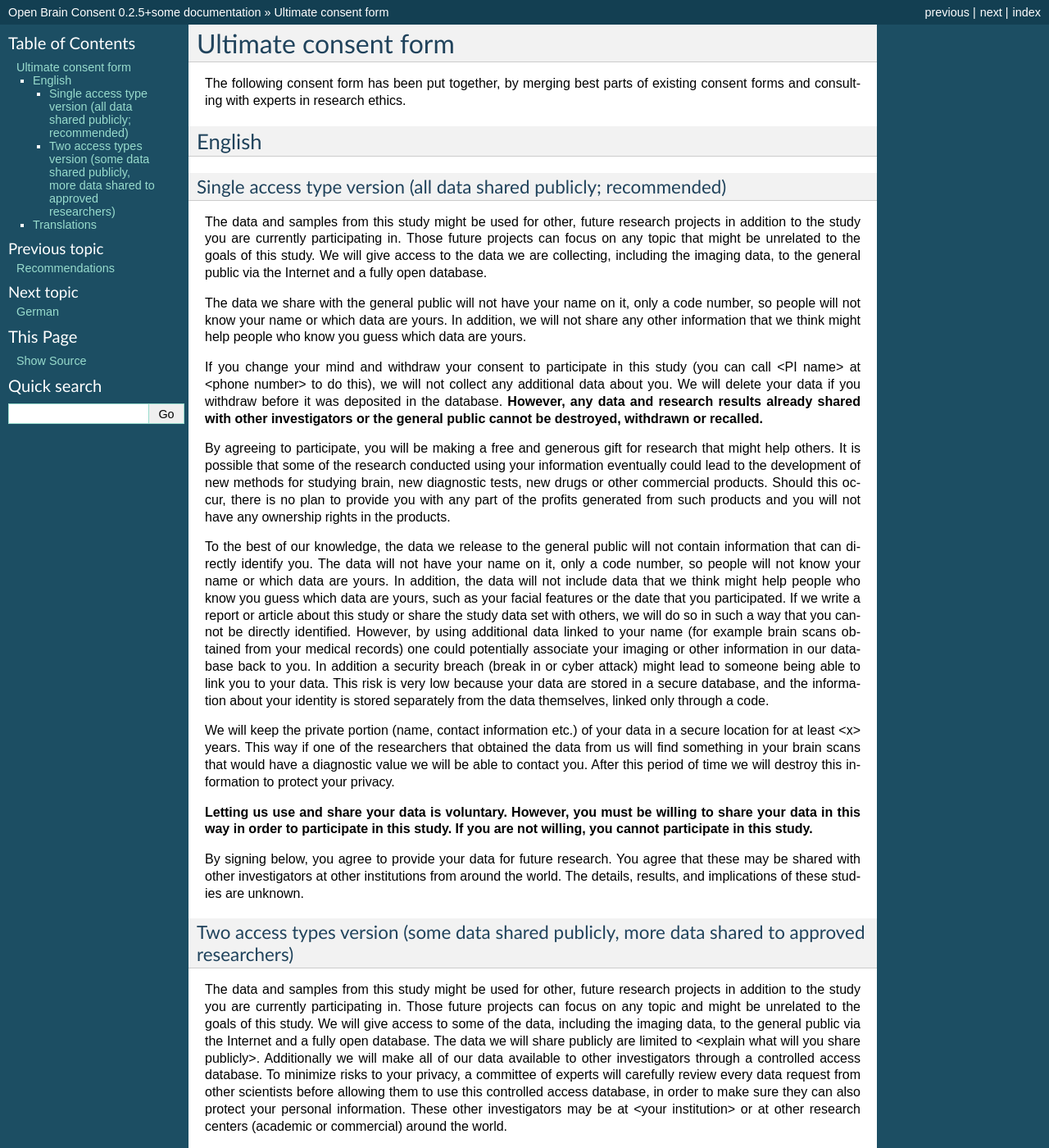
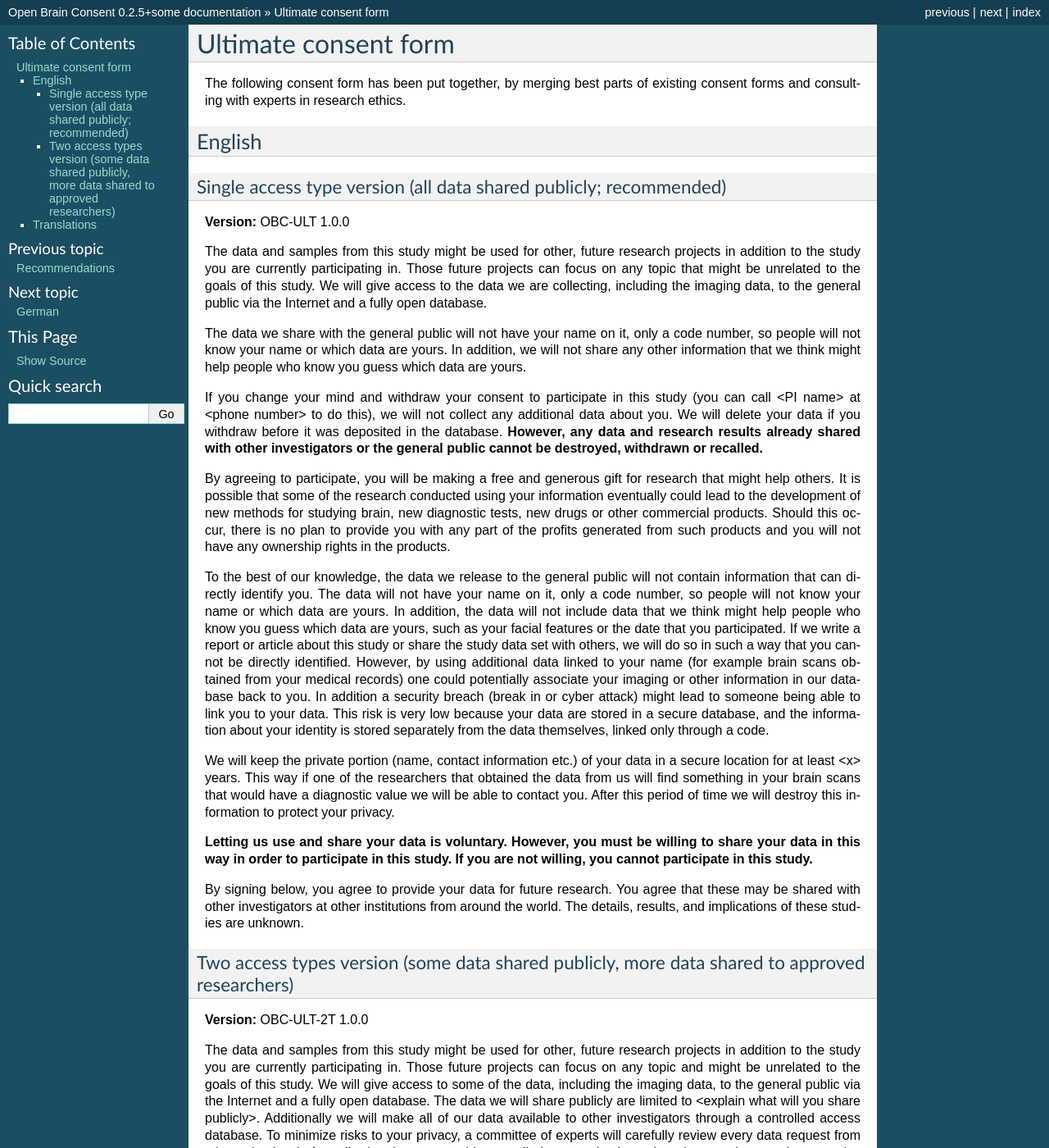
Before and after one commit to con/open-brain-consent, a Sphinx documentation site: the page built from docs/source/ultimate.rst, in a window 1280 px wide and 1400 px high. Shown: the whole window at 82% size. Built offline with Sphinx 7.4.7, drawn with Linux system fonts in a browser that asks for light colours.

Commit message:
Original ultimate version (assumes .en so not within version)

```diff
--- a/docs/source/ultimate.rst
+++ b/docs/source/ultimate.rst
@@ -10,6 +10,8 @@ English
 
 Single access type version (all data shared publicly; recommended)
 ~~~~~~~~~~~~~~~~~~~~~~~~~~~~~~~~~~~~~~~~~~~~~~~~~~~~~~~~~~~~~~~~~~
+
+**Version:** OBC-ULT 1.0.0
 
 The data and samples from this study might be used for other, future research projects in addition to the study you are currently participating in. Those future projects can focus on any topic that might be unrelated to the goals of this study. We will give access to the data we are collecting, including the imaging data, to the general public via the Internet and a fully open database.
 
@@ -30,6 +32,8 @@ By signing below, you agree to provide your data for future research. You agree
 
 Two access types version (some data shared publicly, more data shared to approved researchers)
 ~~~~~~~~~~~~~~~~~~~~~~~~~~~~~~~~~~~~~~~~~~~~~~~~~~~~~~~~~~~~~~~~~~~~~~~~~~~~~~~~~~~~~~~~~~~~~~
+
+**Version:** OBC-ULT-2T 1.0.0
 
 The data and samples from this study might be used for other, future research projects in addition to the study you are currently participating in. Those future projects can focus on any topic and might be unrelated to the goals of this study. We will give access to some of the data, including the imaging data, to the general public via the Internet and a fully open database. The data we will share publicly are limited to <explain what will you share publicly>. Additionally we will make all of our data available to other investigators through a controlled access database. To minimize risks to your privacy, a committee of experts will carefully review every data request from other scientists before allowing them to use this controlled access database, in order to make sure they can also protect your personal information. These other investigators may be at <your institution> or at other research centers (academic or commercial) around the world.
 
```
